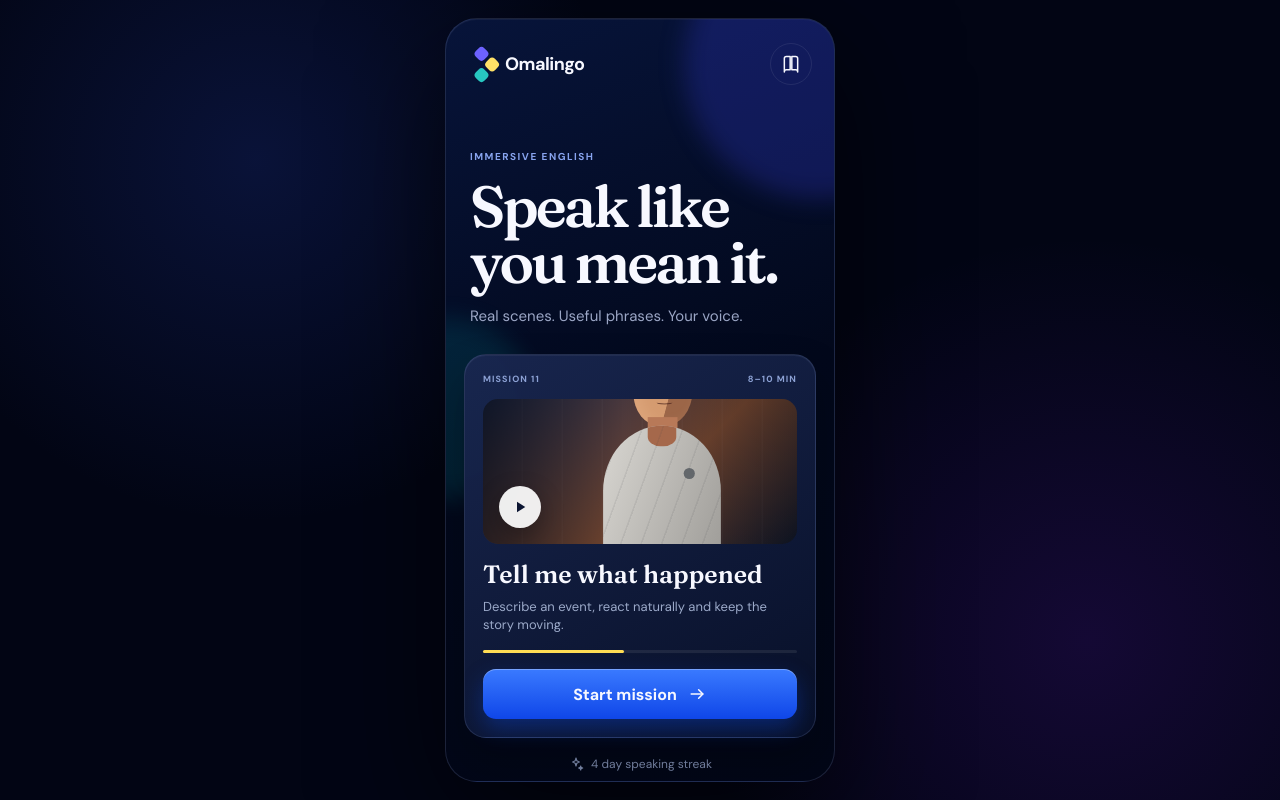
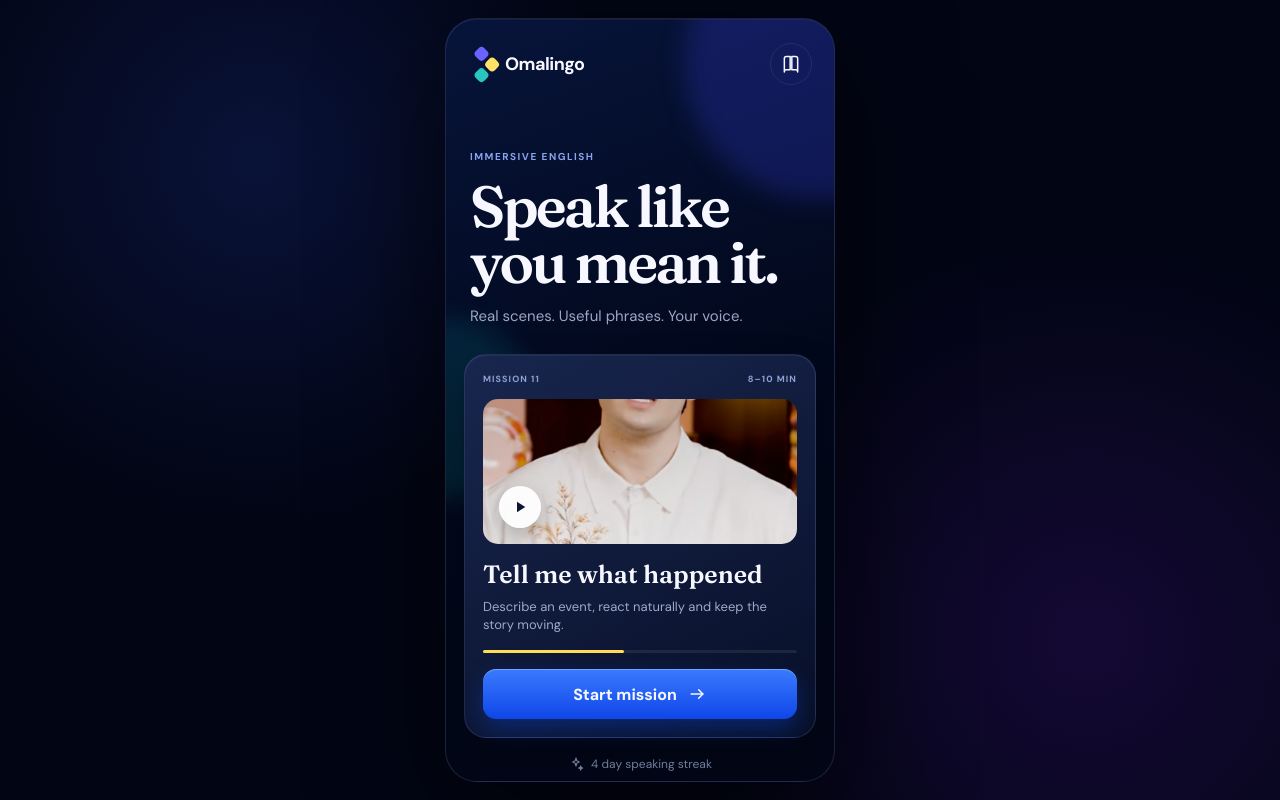
Before and after one commit to kairkuka/Omarito, a React (Vite) app: page / in a window 1280 px wide. Built offline with nearby package versions, Linux system fonts and the light colour scheme.

Commit message:
Use project video asset in lesson screens

```diff
--- a/src/App.tsx
+++ b/src/App.tsx
@@ -220,13 +220,7 @@ function Logo() {
 }
 
 function Actor() {
-  return (
-    <div className="actor" aria-hidden="true">
-      <div className="actor-head"><i /></div>
-      <div className="actor-neck" />
-      <div className="actor-body"><i /><b /></div>
-    </div>
-  )
+  return <img className="actor-image" src="/assets/video-order.png" alt="" aria-hidden="true" />
 }
 
 function MomentScreen({ playing, onToggle, line }: { playing: boolean; onToggle: () => void; line: string }) {
--- a/src/styles.css
+++ b/src/styles.css
@@ -75,7 +75,7 @@ button { cursor: pointer; border: 0; }
 .mission-meta { display: flex; justify-content: space-between; color: #8da2d5; font-size: 9px; letter-spacing: .12em; font-weight: 700; }
 .mission-visual { height: 145px; overflow: hidden; position: relative; margin: 14px 0 17px; border-radius: 15px; background: radial-gradient(circle at 60% 35%, #91684d 0 9%, transparent 10%), linear-gradient(135deg, #1c294c, #714530 58%, #101729); }
 .mission-visual::before { content: ''; position: absolute; inset: 0; background: linear-gradient(90deg, rgba(0,0,0,.48), transparent 45%, rgba(0,0,0,.22)), repeating-linear-gradient(90deg, transparent 0 38px, rgba(255,255,255,.025) 39px 40px); }
-.mission-visual .actor { transform: scale(.62); transform-origin: bottom; right: 25px; bottom: -12px; }
+.mission-visual .actor-image { position: absolute; inset: 0; width: 100%; height: 100%; object-fit: cover; object-position: center 24%; }
 .play-badge { position: absolute; left: 16px; bottom: 16px; width: 42px; height: 42px; border-radius: 50%; display: grid; place-items: center; background: rgba(255,255,255,.92); color: #0c1532; box-shadow: 0 8px 24px rgba(0,0,0,.25); }
 .mission-card h2 { font-family: 'Fraunces', serif; font-size: 25px; line-height: 1.05; margin: 0 0 10px; }
 .mission-card > p { color: #9ba9c9; font-size: 13px; line-height: 1.45; margin: 0 0 15px; }
@@ -99,6 +99,7 @@ button { cursor: pointer; border: 0; }
 .video-stage { flex: 1; min-height: 360px; position: relative; border-radius: 18px; overflow: hidden; background: linear-gradient(145deg, #292b39 0%, #734b33 40%, #151b2a 100%); box-shadow: 0 20px 35px rgba(0,0,0,.32); }
 .video-stage::before { content: ''; position: absolute; inset: 0; background: linear-gradient(to bottom, rgba(3,7,23,.02) 45%, rgba(2,7,22,.86)), repeating-linear-gradient(90deg, rgba(255,255,255,.025) 0 1px, transparent 1px 55px); }
 .video-noise { position: absolute; width: 220px; height: 220px; top: -50px; left: -55px; border-radius: 50%; background: rgba(255, 202, 124, .22); filter: blur(30px); }
+.video-stage .actor-image { position: absolute; inset: 0; width: 100%; height: 100%; object-fit: cover; object-position: center 24%; }
 .actor { position: absolute; width: 220px; height: 350px; bottom: -18px; right: 7px; }
 .actor-head { position: absolute; width: 95px; height: 119px; left: 64px; top: 21px; border-radius: 45% 49% 47% 44%; background: linear-gradient(105deg, #d59b70 0 60%, #9c6648 61%); box-shadow: inset 12px 0 20px rgba(255, 209, 170, .18); }
 .actor-head::before { content: ''; position: absolute; width: 102px; height: 50px; top: -9px; left: -4px; border-radius: 60% 60% 30% 20%; background: #181414; transform: rotate(-5deg); }
```
